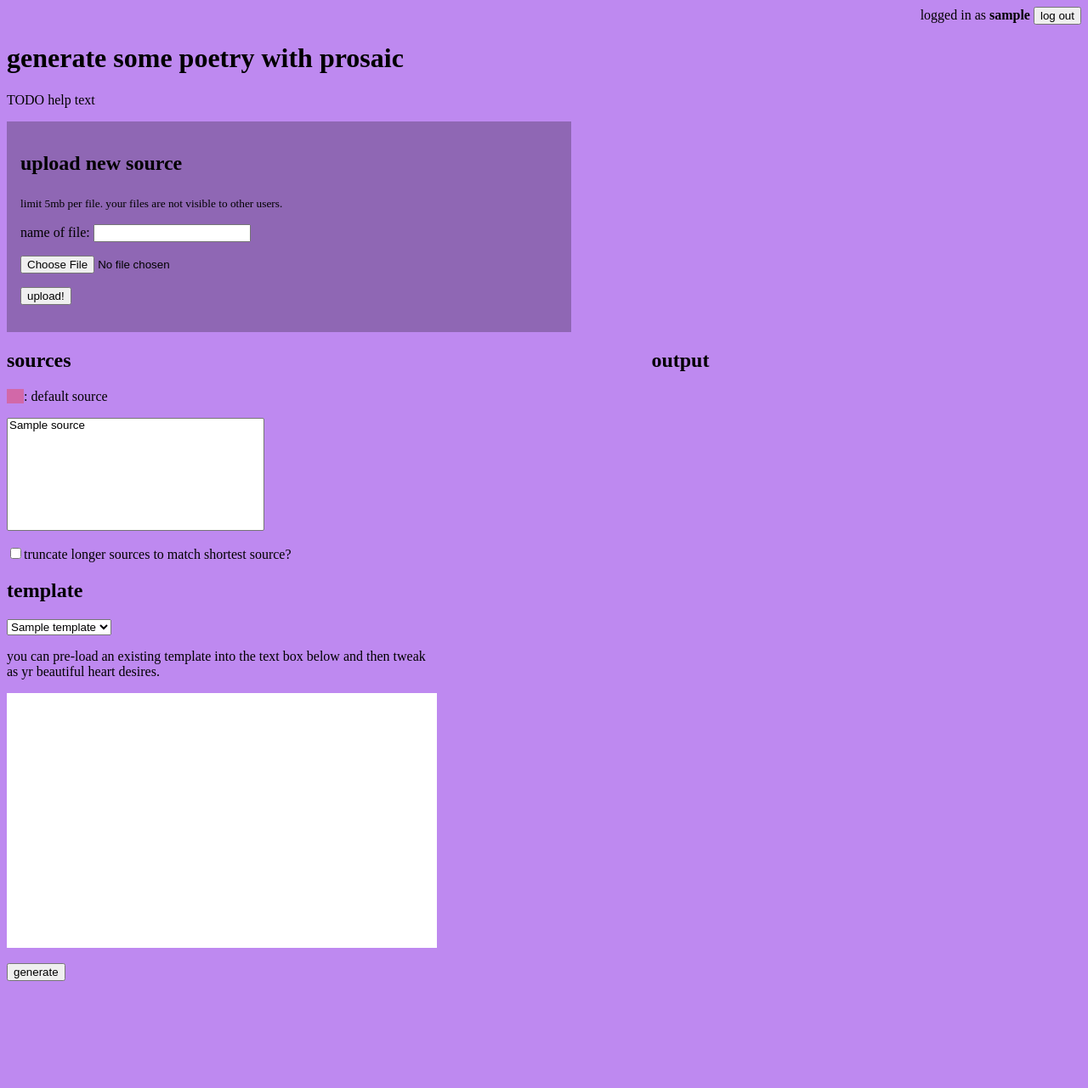
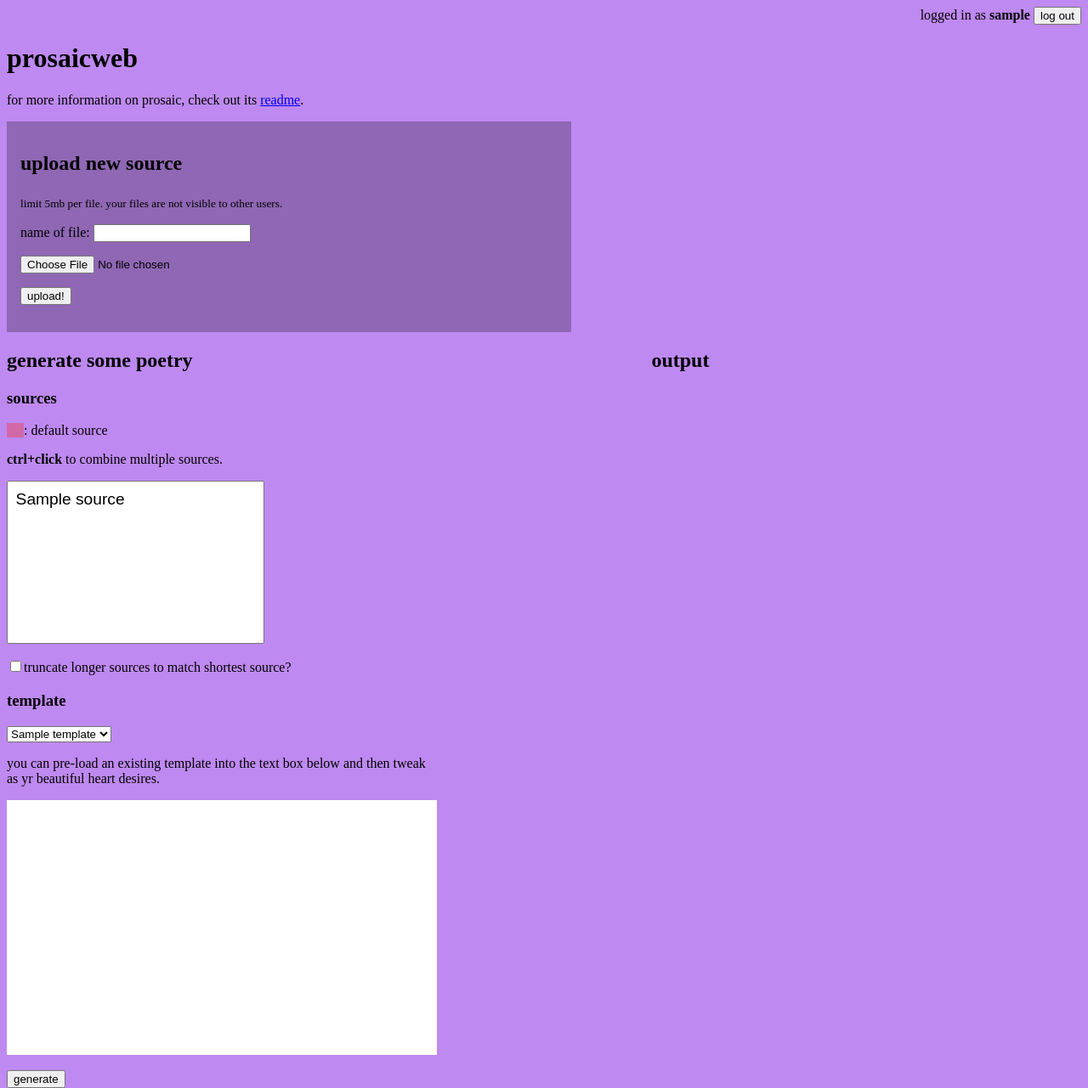
Before and after one commit to vilmibm/prosaicweb, a Flask app: template prosaicweb/templates/generate.html in a window 1280 px wide. Shown: the whole page at 85% size. Before the commit the page ends 1155 px from the top, so only its background shows below. Run offline with Flask 2, Linux system fonts and the light colour scheme; the template is opened without the code that fills it: most values are stand-ins (such as "Sample title", 1, 10 or a date in 2020).

Commit message:
clean up html

```diff
--- a/prosaicweb/static/generate.css
+++ b/prosaicweb/static/generate.css
@@ -19,7 +19,12 @@ body {
 #sources {
     width: 60%;
     height: 10em;
+    font-size:120%;
 }
+
+  #sources option {
+      padding:.5em;
+  }
 
 textarea {
     width: 100%;
--- a/prosaicweb/templates/generate.html
+++ b/prosaicweb/templates/generate.html
@@ -15,8 +15,10 @@
     <sub><b>hello anonymous user</b>, feel free to play with this tool! if you <a href="/auth">authenticate</a>, you can upload your own source texts to cut up.</sub>
     {% endif %}
     </div>
-    <h1>generate some poetry with prosaic</h1>
-    <p>TODO help text</p>
+    <h1>prosaicweb</h1>
+    <p>
+        for more information on prosaic, check out its <a href="https://github.com/nathanielksmith/prosaic">readme</a>.
+    </p>
     {% if user_name %}
     <form id="upload">
         <h2>upload new source</h2>
@@ -37,10 +39,14 @@
     <body>
         <div id="content">
             <div id="col0">
+                <h2>generate some poetry</h2>
                 <form id="generate">
-                    <h2>sources</h2>
+                    <h3>sources</h3>
                     <p>
                         <span class="system source">&nbsp;&nbsp;&nbsp;&nbsp;&nbsp;</span>: default source
+                    </p>
+                    <p>
+                        <b>ctrl+click</b> to combine multiple sources.
                     </p>
                     <p>
                       <select required="true" id="sources" name="source" multiple="true">
@@ -60,7 +66,7 @@
                     <input type="checkbox" name="truncate"><span>truncate longer sources to match shortest source?</span>
                     </p>
 
-                    <h2>template</h2>
+                    <h3>template</h3>
                     <select id="templates" name="template_name">
                         {% for template in templates %}
                         <option value="{{template.name}}" data-content="{{template.json}}"> {{template.name}} </option>
```
